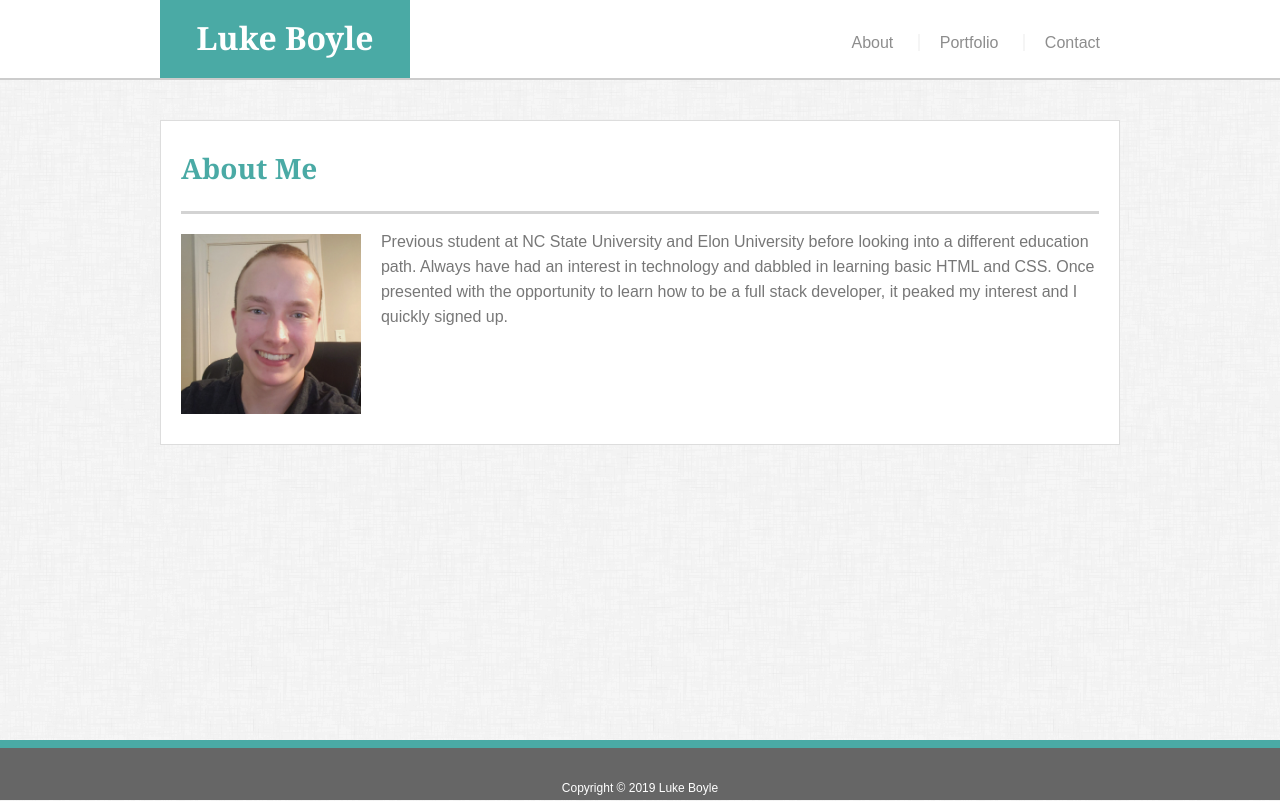
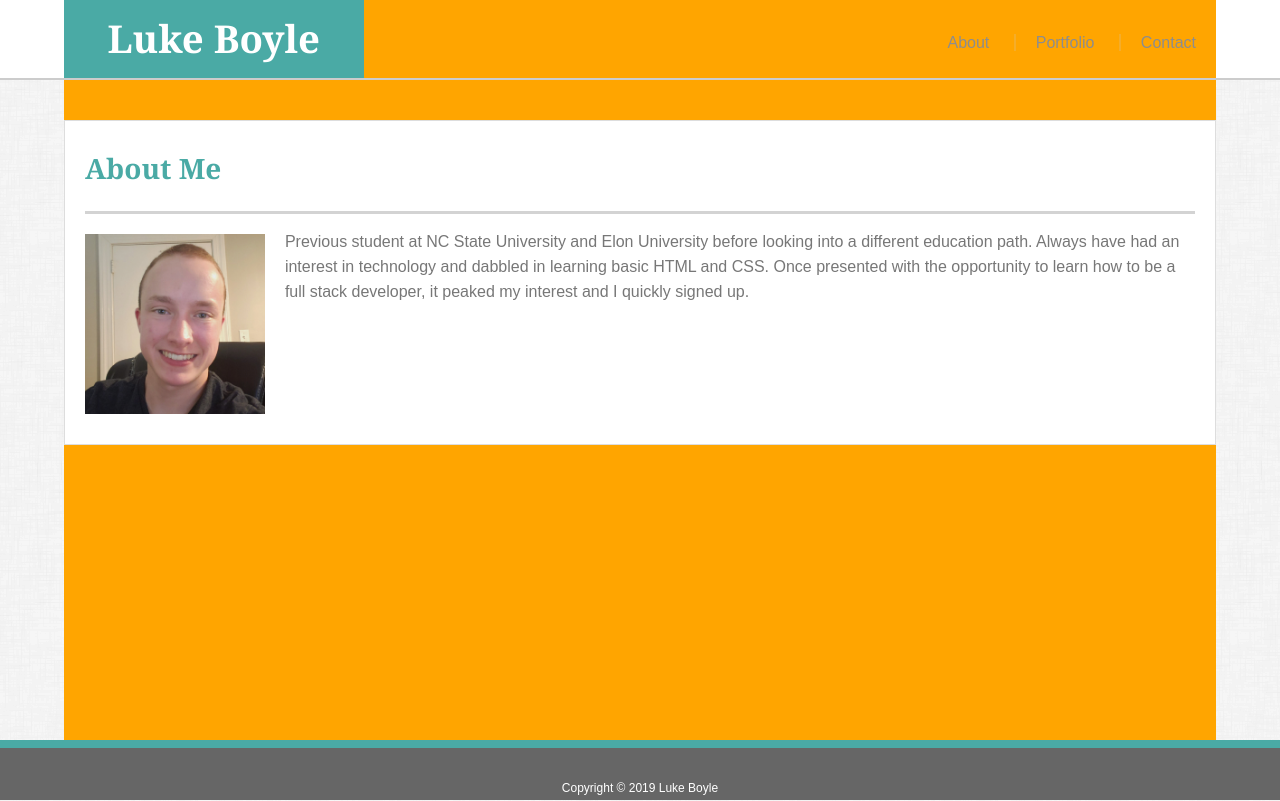
Before and after one commit to LMBoyle/Responsive-Portfolio, a plain HTML site: page index.html in a window 1280 px wide. Drawn offline with Linux system fonts and the light colour scheme.

Commit message:
added responsiveness to container width and name id

```diff
--- a/assets/css/mediaq.css
+++ b/assets/css/mediaq.css
@@ -1,7 +1,12 @@
 /* Extra small devices (phones, 600px and down) */
 @media (max-width: 600px) {
     .container {
-
+        width: 100%;
+        background: red;
+    }
+    #name {
+        width: 26%;
+        padding: 4vw;
     }
 
 }
@@ -9,27 +14,47 @@
 /* Small devices (portrait tablets and large phones, 600px and up) */
 @media (min-width: 600px) {
     .container {
-
+        width: 100%;
+        background: blue;
+    }
+    #name {
+        width: 26%;
+        padding: 3.5vw;
     }
 }
 
 /* Medium devices (landscape tablets, 768px and up) */
 @media (min-width: 768px) {
     .container {
-
+        width: 90%;
+        background: yellow;
+    }
+    #name {
+        width: 26%;
+        padding: 3vw;
     }
 }
 
 /* Large devices (laptops/desktops, 992px and up) */
 @media (min-width: 992px) {
     .container {
-
+        width:90%;
+        background: green;
+    }
+    #name {
+        width: 26%;
+        padding: 2.5vw;
     }
 }
 
 /* Extra large devices (large laptops and desktops, 1200px and up) */
 @media (min-width: 1200px) {
     .container {
-
+        width:90%;
+        background: orange;
+    }
+    #name {
+        width: 26%;
+        padding: 2vw;
     }
 }
--- a/assets/css/style.css
+++ b/assets/css/style.css
@@ -15,6 +15,10 @@ body {
     font-family: 'Arial', 'Helvetica Neue', Helvetica, sans-serif;
     line-height: 25px;
     color: #777777;
+}
+
+h1 {
+    font-size:3vw
 }
 
 h1, h2, h3 {
@@ -38,7 +42,7 @@ p {
 
 /*  Main Container */
 .container {
-    width: 960px;
+    /* width: 960px; */
     margin: 0 auto;
     min-height: 100%;
     clear: both;
@@ -66,11 +70,11 @@ p {
 #name {
     background-color: #4aaaa5;
     color: #fff;
-    width: 250px;
+    /* width: 250px; */
     height: 80px;
     float: left;
     text-align: center;
-    padding: 25px;
+    /* padding: 25px; */
     margin-top: 0;
     border-bottom: 2px solid #cccccc;
 }
--- a/index.html
+++ b/index.html
@@ -4,6 +4,7 @@
         <title> About Me </title>
         <link rel="stylesheet" href="assets/css/style.css">
         <link rel="stylesheet" href="assets/css/mediaq.css">
+        <meta name="viewport" content="width=device-width, initial-scale=1.0">
     </head>
     <body>
         <header id="navigation">
```
